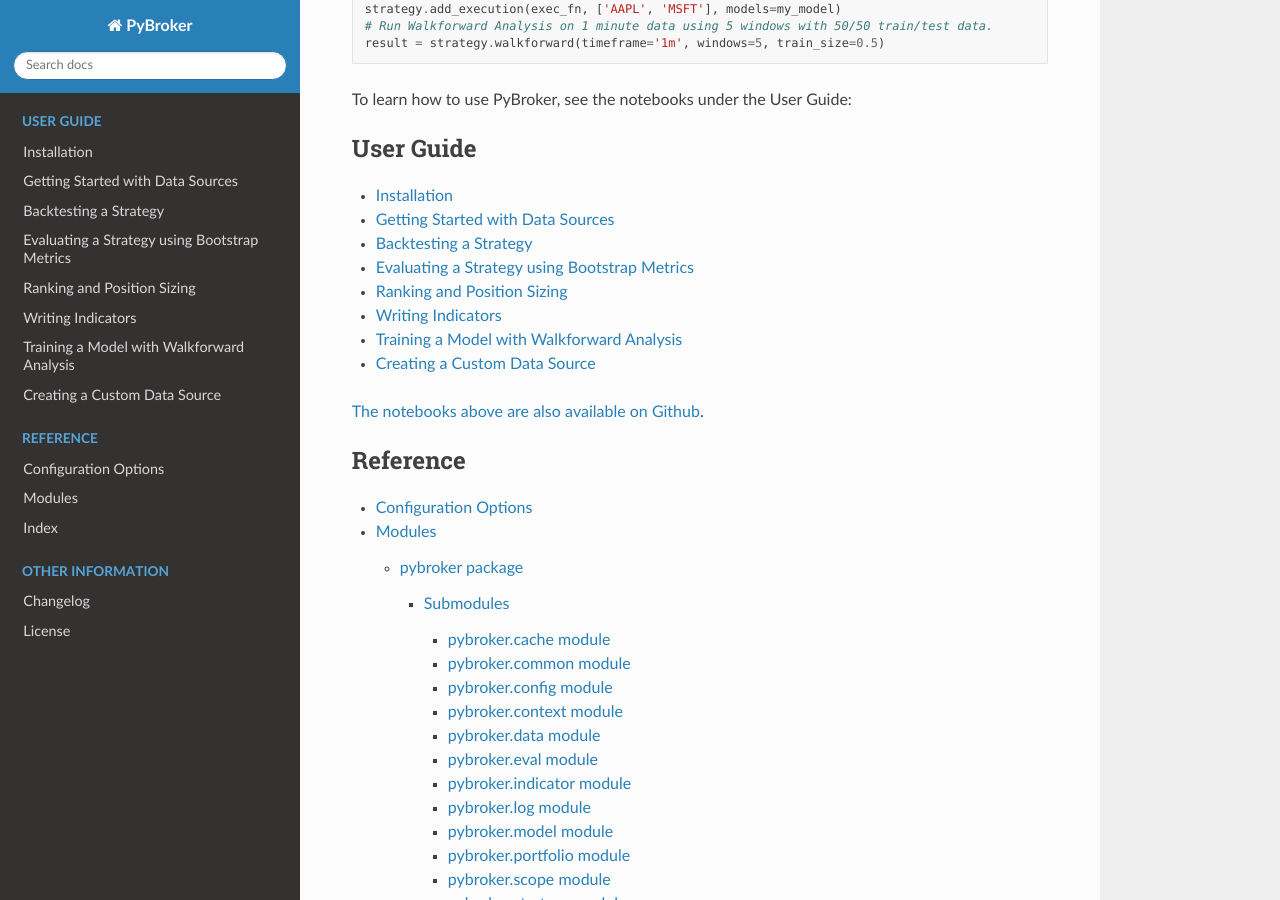
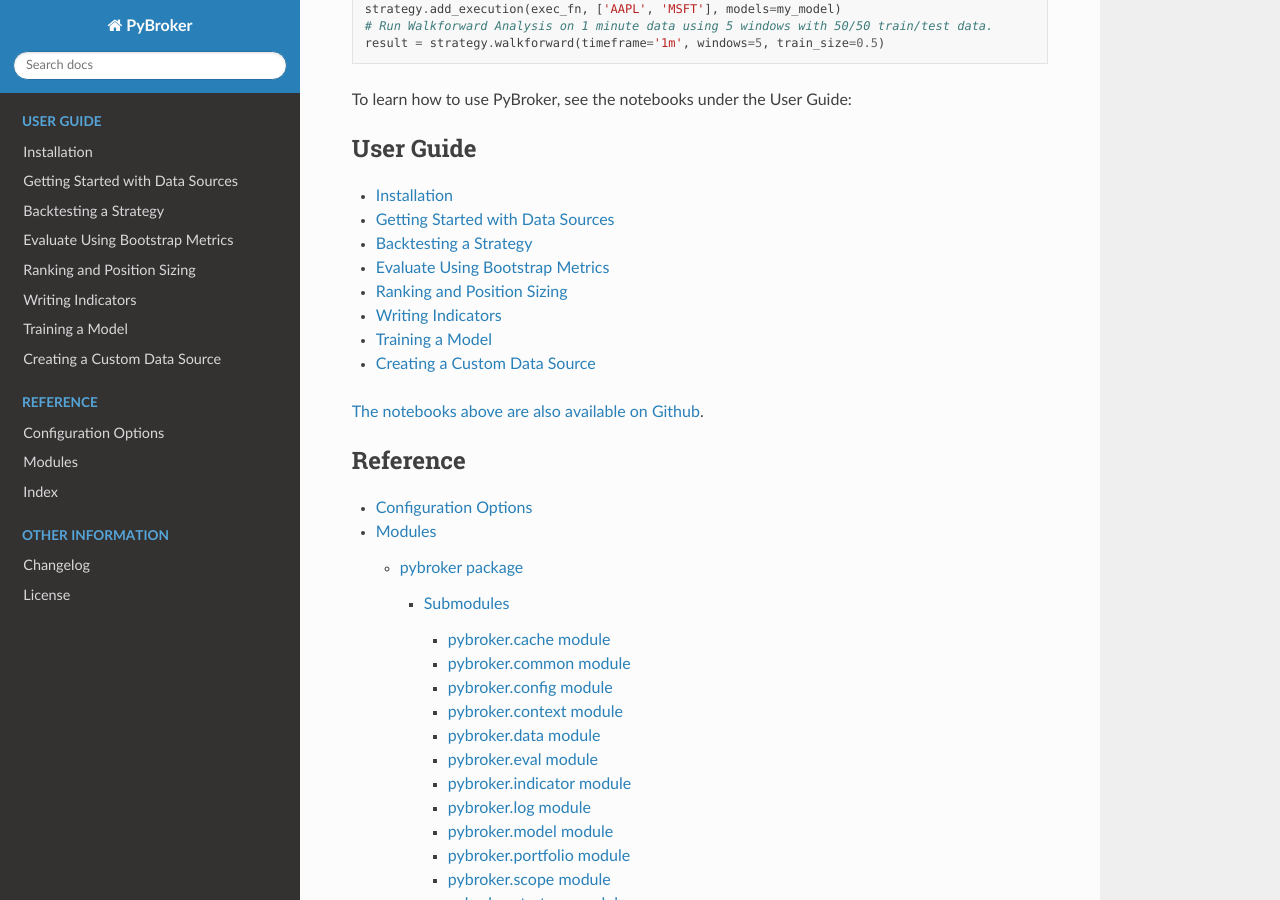
Before and after one commit to edtechre/pybroker, a Sphinx documentation site: the page built from docs/index.rst, in a window 1280 px wide and 900 px high, scrolled down 1397 px. Built offline with Sphinx 7.4.7 and the Read the Docs theme 2.0.0, drawn with Linux system fonts in a browser that asks for light colours.

Commit message:
Rename notebooks.
Shorten names of notebooks and update links.

```diff
--- a/docs/index.rst
+++ b/docs/index.rst
@@ -110,10 +110,10 @@ To learn how to use PyBroker, see the notebooks under the User Guide:
    Installation <install>
    notebooks/1. Getting Started with Data Sources
    notebooks/2. Backtesting a Strategy
-   notebooks/3. Evaluating a Strategy using Bootstrap Metrics
+   notebooks/3. Evaluate using Bootstrap Metrics
    notebooks/4. Ranking and Position Sizing
    notebooks/5. Writing Indicators
-   notebooks/6. Training a Model with Walkforward Analysis
+   notebooks/6. Training a Model
    notebooks/7. Creating a Custom Data Source
 
 `The notebooks above are also available on Github
```
Also changed, not shown: docs/notebooks/2. Backtesting a Strategy.ipynb, docs/notebooks/3. Evaluate using Bootstrap Metrics.ipynb, docs/notebooks/5. Writing Indicators.ipynb, docs/notebooks/6. Training a Model.ipynb.
